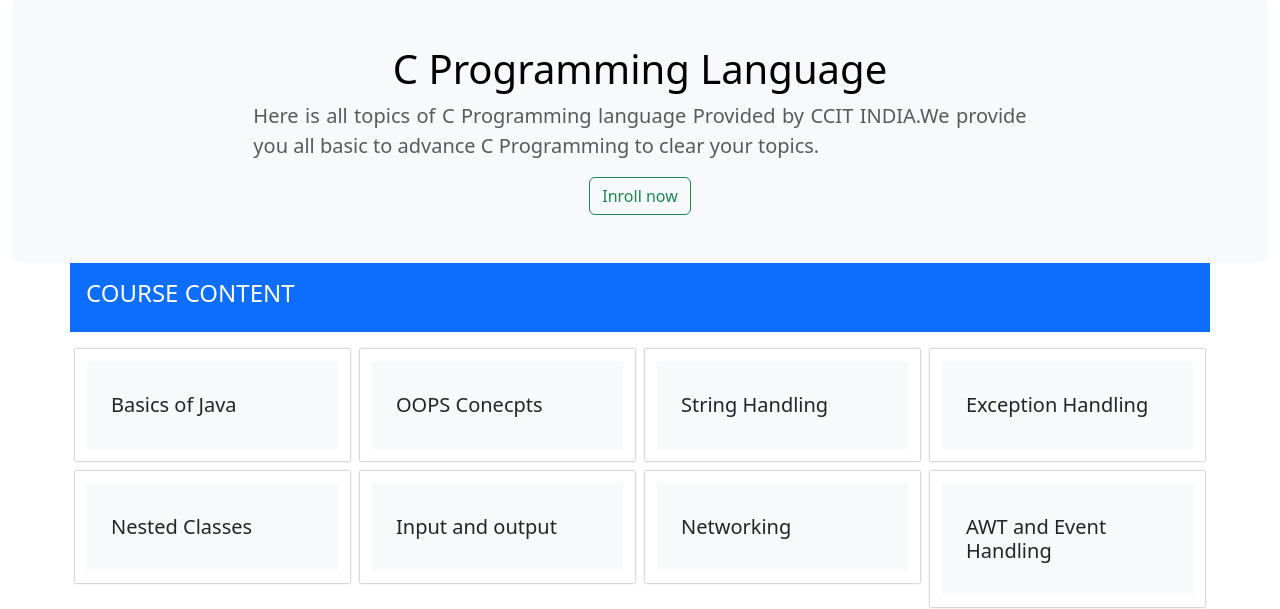
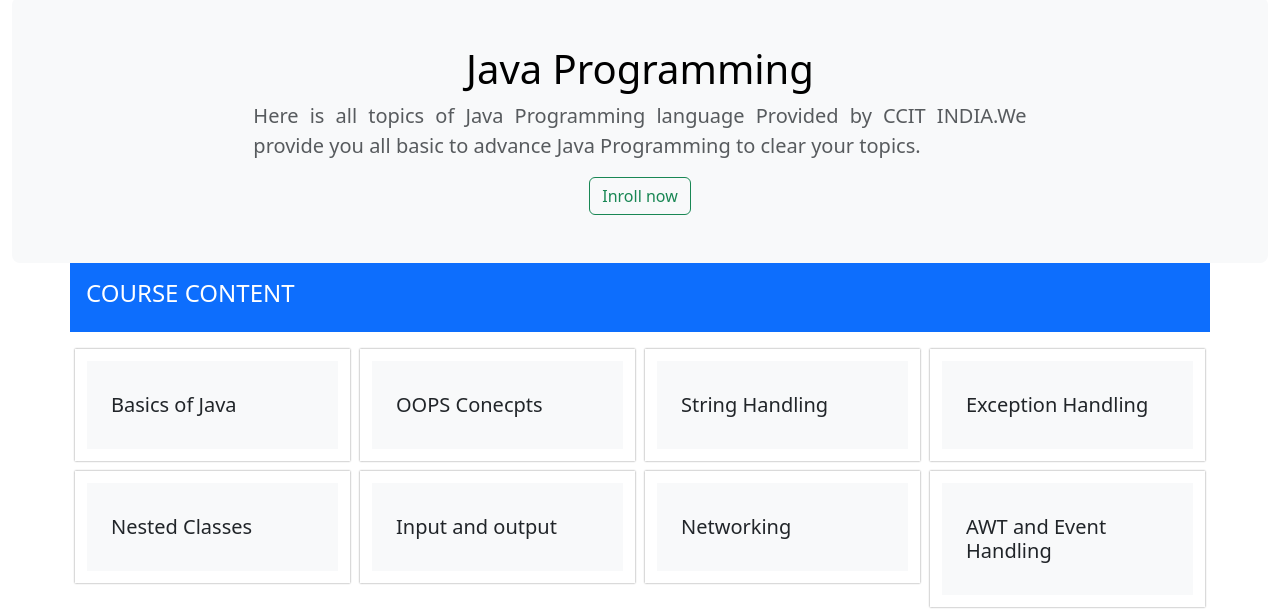
Before and after one commit to ccitindia/ccitindia, a plain HTML site: page java.html in a window 1280 px wide. Shown: the part 189-798 px from the top of the page. Drawn offline with nearby package versions, Linux system fonts and the light colour scheme.

Commit message:
Update java.html

```diff
--- a/java.html
+++ b/java.html
@@ -170,8 +170,8 @@
 </nav>
   <div class="container-fluid">
       <div class="p-5 text-center bg-body-tertiary rounded-3">
-        <h1 class="text-body-emphasis">C Programming Language</h1>
-        <p class="col-lg-8 mx-auto fs-5 text-muted" style="text-align: justify;">Here is all topics of C Programming language Provided by CCIT INDIA.We provide you all basic to advance C Programming to clear your topics.</p>
+        <h1 class="text-body-emphasis">Java Programming</h1>
+        <p class="col-lg-8 mx-auto fs-5 text-muted" style="text-align: justify;">Here is all topics of Java Programming language Provided by CCIT INDIA.We provide you all basic to advance Java Programming to clear your topics.</p>
         <span><a class="inroll btn btn-outline-success" href="#">Inroll now</a></span>
       </div>
   </div>
```
